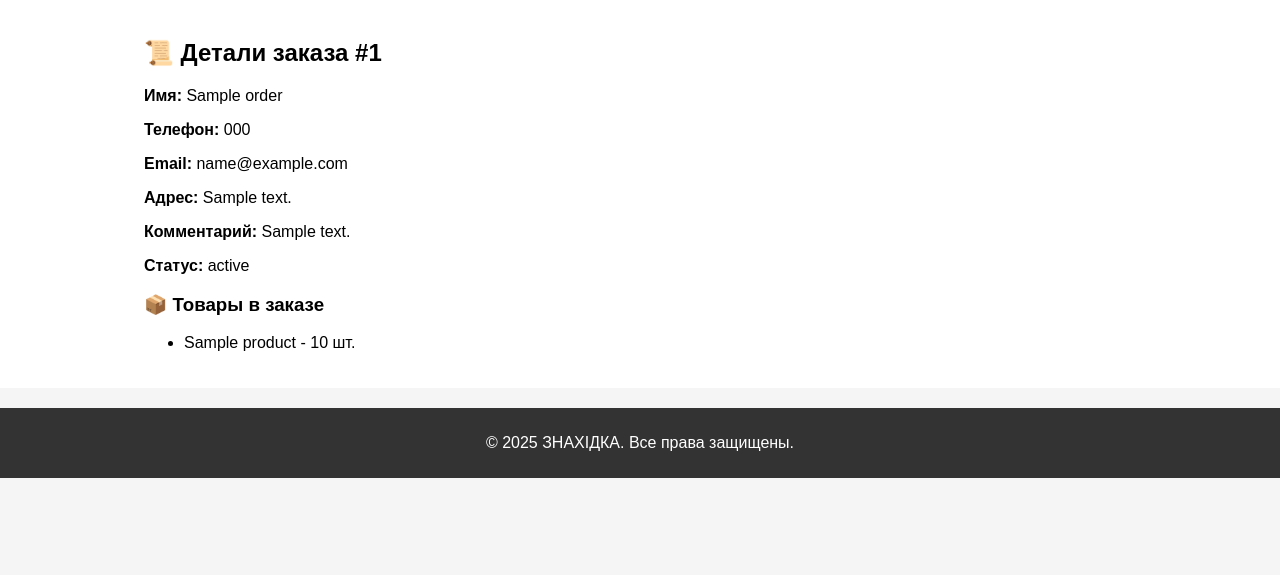
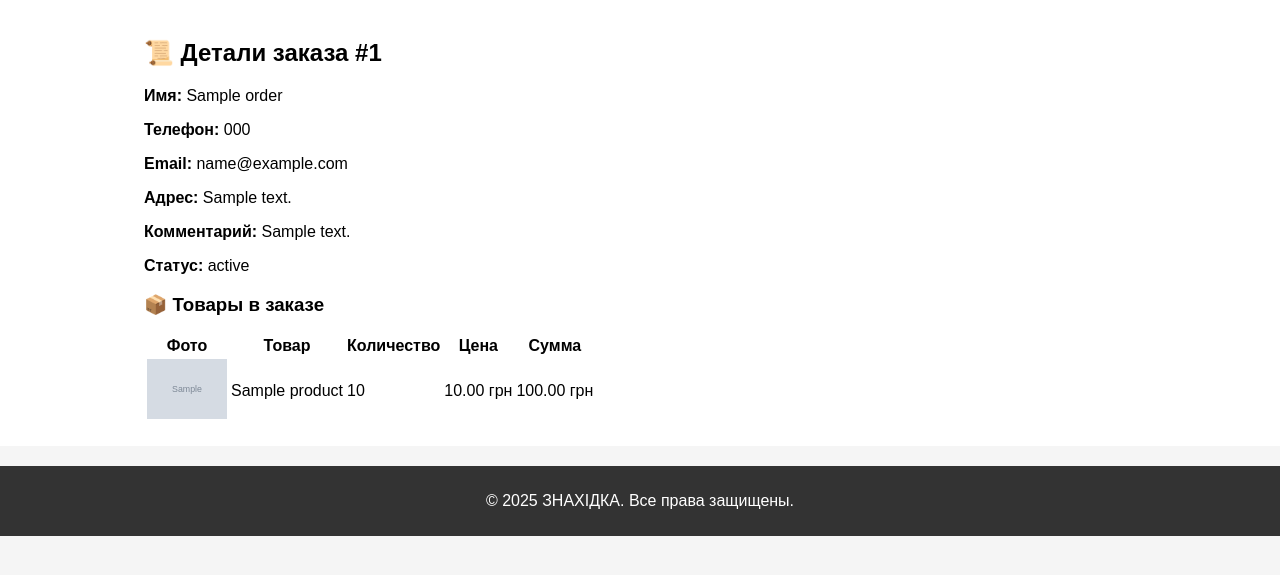
Before and after one commit to alexsandr81/znahidka, a PHP site: page /znahidka/views/admin/order_details.php?id=1 in a window 1280 px wide. Shown: the part 68-643 px from the top of the page. Run offline with PHP 8.4, Linux system fonts and the light colour scheme; the visitor is signed in with stand-in values (Sample User, id 1); tables that the repository leaves empty or names only in its code hold one stand-in row (values such as "Sample post"); grey boxes marked "Sample" are stand-in pictures.

Commit message:
фото есть!

```diff
--- a/views/admin/order_details.php
+++ b/views/admin/order_details.php
@@ -3,16 +3,16 @@ if (session_status() === PHP_SESSION_NONE) {
     session_start();
 }
 
-require_once __DIR__ . '/../../core/database/db.php';
+require_once '../../core/database/db.php';
+require_once '../../templates/header.php';
 
-if (!isset($_SESSION['user_id'])) {
+$order_id = $_GET['id'] ?? null;
+
+if (!isset($_SESSION['user_id']) || $_SESSION['role'] !== 'admin') {
     $_SESSION['message'] = "Ошибка: доступ запрещён!";
     header("Location: /znahidka/?page=login");
     exit;
 }
-
-// Получаем ID заказа
-$order_id = $_GET['id'] ?? null;
 
 if (!$order_id) {
     $_SESSION['message'] = "Ошибка: заказ не найден!";
@@ -20,18 +20,26 @@ if (!$order_id) {
     exit;
 }
 
-// Проверяем, является ли пользователь владельцем заказа или админом
-$stmt = $pdo->prepare("SELECT * FROM orders WHERE id = ? AND (user_id = ? OR ? = 'admin')");
-$stmt->execute([$order_id, $_SESSION['user_id'], $_SESSION['role']]);
+// Загружаем данные заказа
+$stmt = $pdo->prepare("SELECT * FROM orders WHERE id = ?");
+$stmt->execute([$order_id]);
 $order = $stmt->fetch(PDO::FETCH_ASSOC);
 
 if (!$order) {
-    $_SESSION['message'] = "Ошибка: заказ не найден или у вас нет доступа!";
+    $_SESSION['message'] = "Ошибка: заказ не найден!";
     header("Location: /znahidka/?page=admin_orders");
     exit;
 }
 
-require_once __DIR__ . '/../../templates/header.php';
+// Получаем товары заказа
+$stmt = $pdo->prepare("
+    SELECT oi.quantity, oi.price, p.title, p.image
+    FROM order_items oi
+    JOIN products p ON oi.product_id = p.id
+    WHERE oi.order_id = ?
+");
+$stmt->execute([$order_id]);
+$items = $stmt->fetchAll(PDO::FETCH_ASSOC);
 ?>
 
 <div class="container">
@@ -44,28 +52,35 @@ require_once __DIR__ . '/../../templates/header.php';
     <p><strong>Статус:</strong> <?= htmlspecialchars($order['status'] ?? 'Не указан') ?></p>
 
     <h3>📦 Товары в заказе</h3>
-    <ul>
-        <?php
-        $stmt = $pdo->prepare("
-            SELECT p.title AS product_name, oi.quantity
-            FROM order_items oi
-            JOIN products p ON oi.product_id = p.id
-            WHERE oi.order_id = ?
-        ");
-        $stmt->execute([$order_id]);
-        $items = $stmt->fetchAll(PDO::FETCH_ASSOC);
 
-        if ($items):
-            foreach ($items as $item):
-        ?>
-                <li><?= htmlspecialchars($item['product_name']) ?> - <?= intval($item['quantity']) ?> шт.</li>
-        <?php
-            endforeach;
-        else:
-            echo "<p>Нет товаров в заказе</p>";
-        endif;
-        ?>
-    </ul>
+    <?php if (!empty($items)): ?>
+        <table class="order-items-table">
+            <thead>
+                <tr>
+                    <th>Фото</th>
+                    <th>Товар</th>
+                    <th>Количество</th>
+                    <th>Цена</th>
+                    <th>Сумма</th>
+                </tr>
+            </thead>
+            <tbody>
+                <?php foreach ($items as $item): ?>
+                    <tr>
+                        <td>
+                            <img src="/znahidka/img/products/<?= htmlspecialchars($item['image']) ?>" width="80" alt="<?= htmlspecialchars($item['title']) ?>">
+                        </td>
+                        <td><?= htmlspecialchars($item['title']) ?></td>
+                        <td><?= (int)$item['quantity'] ?></td>
+                        <td><?= number_format($item['price'], 2) ?> грн</td>
+                        <td><?= number_format($item['price'] * $item['quantity'], 2) ?> грн</td>
+                    </tr>
+                <?php endforeach; ?>
+            </tbody>
+        </table>
+    <?php else: ?>
+        <p>❌ Нет товаров в этом заказе.</p>
+    <?php endif; ?>
 </div>
 
-<?php require_once __DIR__ . '/../../templates/footer.php'; ?>
+<?php require_once '../../templates/footer.php'; ?>
--- a/views/cart/index.php
+++ b/views/cart/index.php
@@ -20,6 +20,7 @@ unset($_SESSION['message']); // Очищаем сообщение после п
         <table class="cart-table">
             <thead>
                 <tr>
+
                     <th>Товар</th>
                     <th>Цена</th>
                     <th>Количество</th>
--- a/views/catalog/index.php
+++ b/views/catalog/index.php
@@ -39,7 +39,7 @@
         while ($product = $stmt->fetch()):
         ?>
             <div class="product">
-            <img src="/znahidka/img/products/<?= htmlspecialchars($product['image']) ?>" alt="<?= htmlspecialchars($product['title']) ?>">
+            <img src="/znahidka/img/products/<?= htmlspecialchars($product['image']) ?>" width="200" alt="<?= htmlspecialchars($product['title']) ?>">
                 <h4><?= htmlspecialchars($product['title']) ?></h4>
                 <p>Цена: <?= htmlspecialchars($product['price']) ?> грн</p>
                 <a href="/znahidka/?page=product&id=<?= $product['id'] ?>">Подробнее</a>
--- a/views/orders/order_details.php
+++ b/views/orders/order_details.php
@@ -28,7 +28,7 @@ if (!$order) {
 
 // Получаем товары заказа
 $stmt = $pdo->prepare("
-    SELECT oi.quantity, oi.price, p.title
+    SELECT oi.quantity, oi.price, p.title, p.image
     FROM order_items oi
     JOIN products p ON oi.product_id = p.id
     WHERE oi.order_id = ?
@@ -49,6 +49,7 @@ $items = $stmt->fetchAll(PDO::FETCH_ASSOC);
         <table class="order-items-table">
             <thead>
                 <tr>
+                    <th>Фото</th>
                     <th>Товар</th>
                     <th>Количество</th>
                     <th>Цена</th>
@@ -58,6 +59,9 @@ $items = $stmt->fetchAll(PDO::FETCH_ASSOC);
             <tbody>
                 <?php foreach ($items as $item): ?>
                     <tr>
+                        <td>
+                            <img src="/znahidka/img/products/<?= htmlspecialchars($item['image']) ?>" width="80" alt="<?= htmlspecialchars($item['title']) ?>">
+                        </td>
                         <td><?= htmlspecialchars($item['title']) ?></td>
                         <td><?= (int)$item['quantity'] ?></td>
                         <td><?= number_format($item['price'], 2) ?> грн</td>
```
Also changed, not shown: img/products/569ad710792e1513a342a9635d24ee93.jpg (added).
